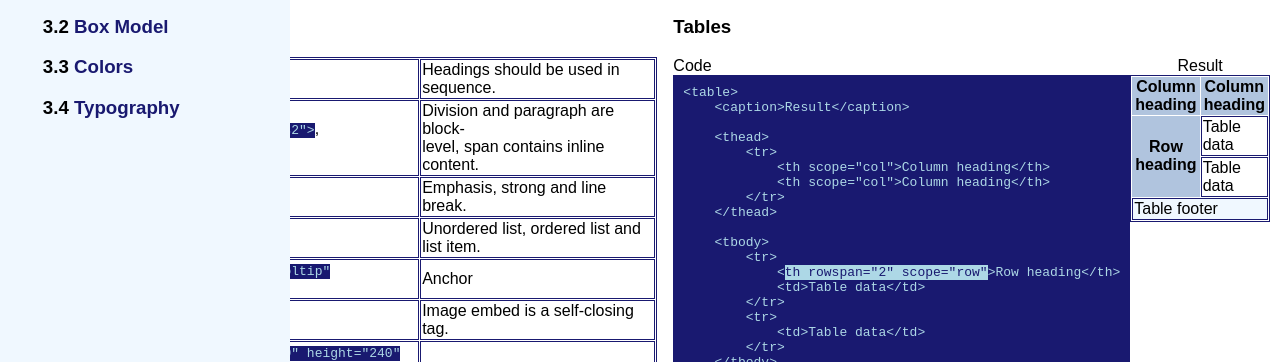
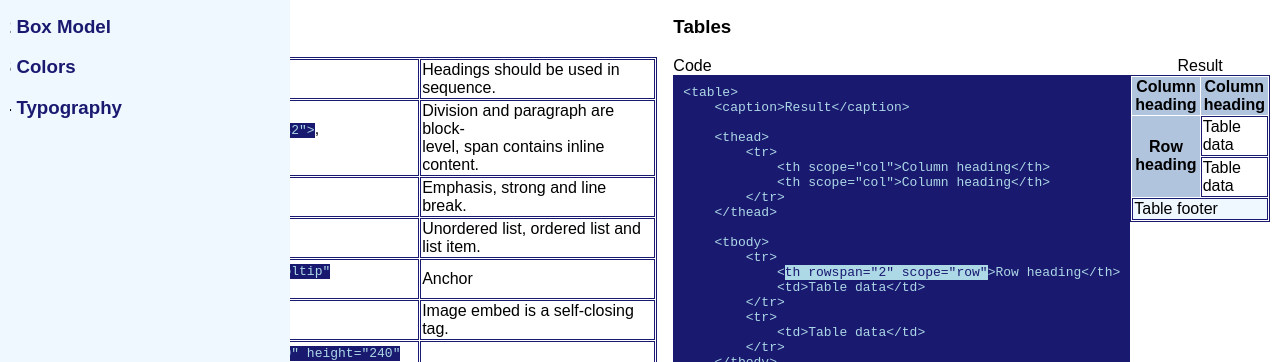
Before and after one commit to KiwiBunkmate/KiwiBunkmate.github.io, a plain HTML site: page ReferenceSheet/ReferenceSheet.html in a window 1280 px wide. Shown: the part 458-820 px from the top of the page. Drawn offline with Linux system fonts and the light colour scheme.

Commit message:
Update styles.css

```diff
--- a/ReferenceSheet/styles.css
+++ b/ReferenceSheet/styles.css
@@ -41,8 +41,8 @@ nav a:active {
 }
 ol,
 ul {
-    margin-left: 1em;
-    padding-left: 1em;
+    margin-left: 0.1em;
+    padding-left: 0.1em;
 }
 ol ol li::marker {
     content: counters(list-item, ".") " ";
```
